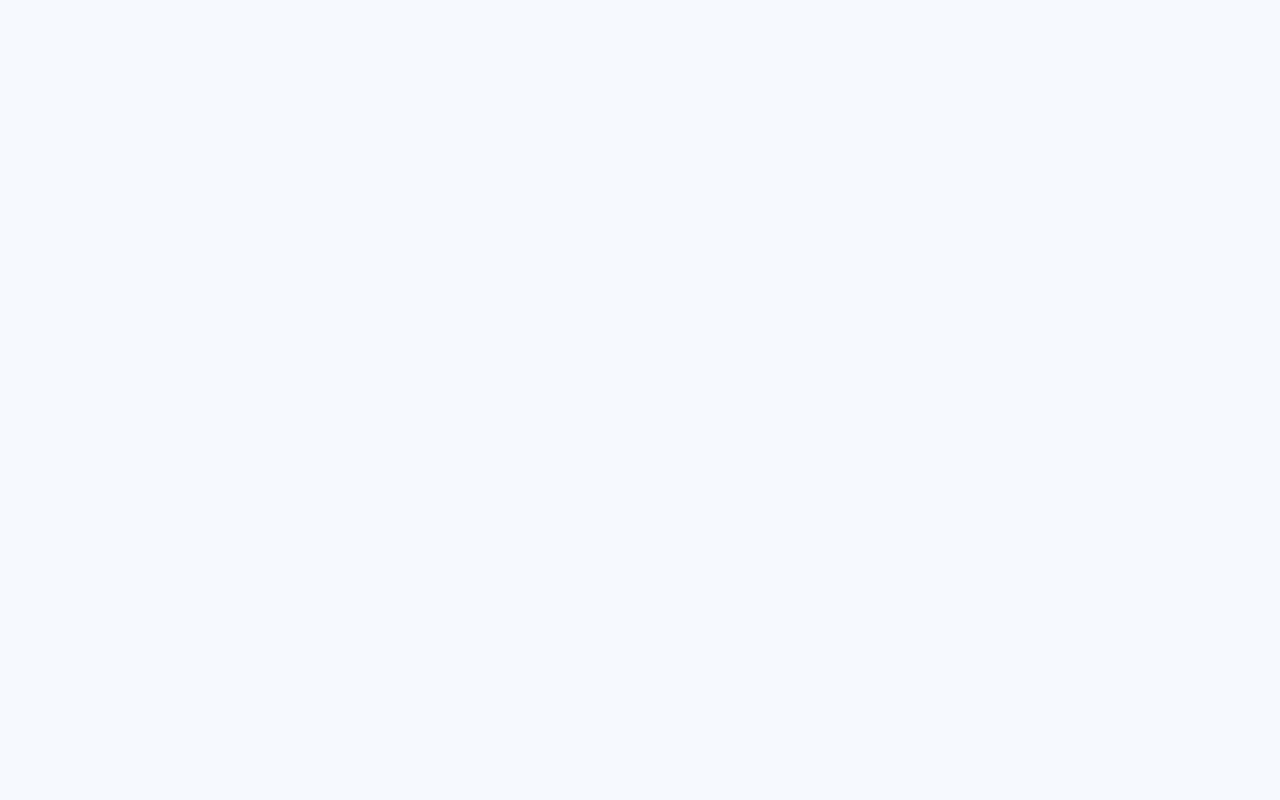
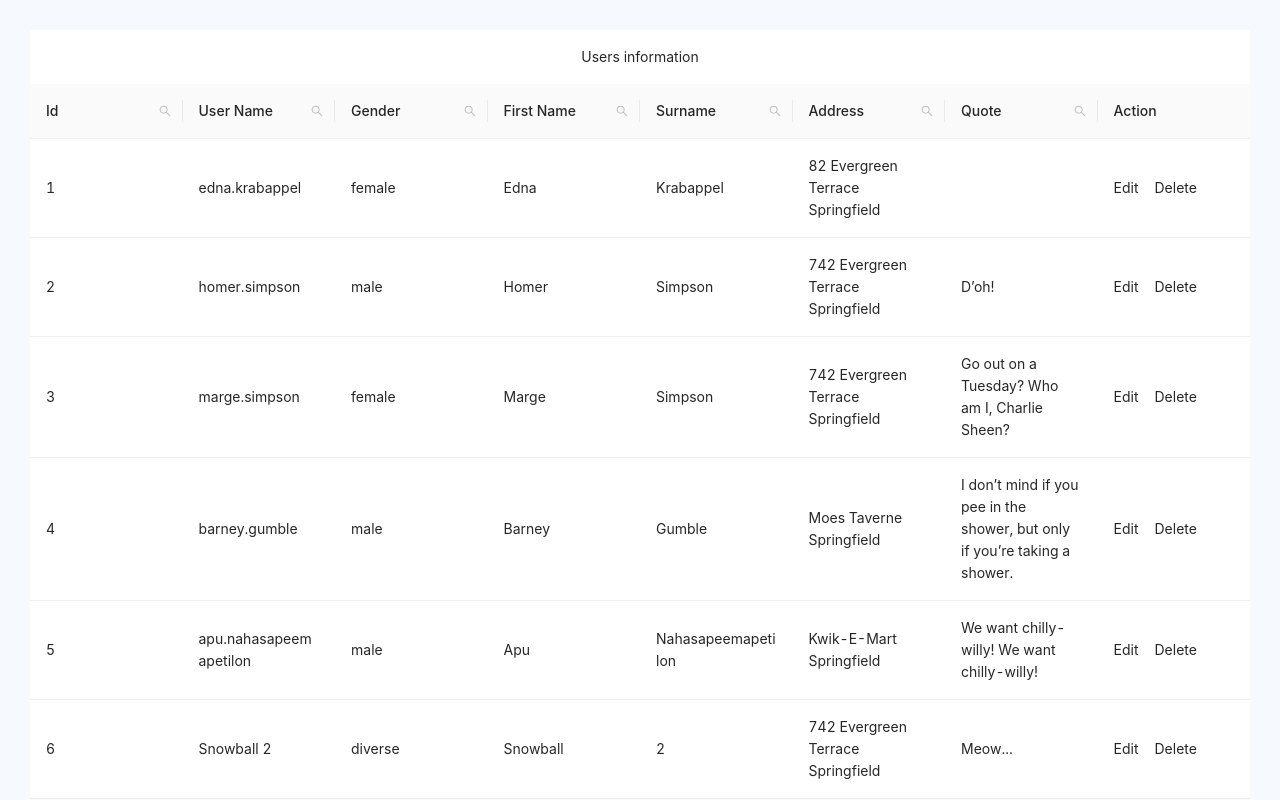
Before and after one commit to mahefnawy/bewerber-case-idealo, a React (Create React App) app: page / in a window 1280 px wide. Built offline with nearby package versions, Linux system fonts and the light colour scheme.

Commit message:
FE-1000 - users details table

```diff
--- a/package.json
+++ b/package.json
@@ -13,7 +13,8 @@
     "node-sass": "^4.14.1",
     "antd": "^4.8.6",
     "react-router-dom": "^5.2.0",
-    "recoil": "^0.1.2"
+    "recoil": "^0.1.2",
+    "react-highlight-words": "^0.16.0"
   },
   "scripts": {
     "start": "react-scripts start",
--- a/src/components/app/App.js
+++ b/src/components/app/App.js
@@ -1,10 +1,20 @@
 import React, { useState, useEffect, useRef, useLayoutEffect}  from 'react';
 import { Row, Col} from 'antd';
+import { useRecoilState } from "recoil";
+import { usersDataAtom } from "../../utils/atoms";
+import UsersInfoSearchTable from '../partials/usersInfoSearchTable/UsersInfoSearchTable';
 import './App.scss';
 
 function App() {
+  const [usersDataAtomRecoilState, setUsersDataAtomRecoilState] = useRecoilState(usersDataAtom);
+
   return (
     <div className="App">
+      <Row className="over-flow-scroll">
+        <Col  xs={24} sm={24} md={24} lg={24} xl={24}>
+          <UsersInfoSearchTable data={usersDataAtomRecoilState}/>
+        </Col>
+      </Row>
     </div>
   );
 }
--- a/src/components/app/App.scss
+++ b/src/components/app/App.scss
@@ -1 +1,4 @@
-@import "../../styles/index.scss";
+.App {
+  margin: 30px;
+  text-align: center;
+}
--- /dev/null
+++ b/src/components/partials/usersInfoSearchTable/UsersInfoSearchTable.js
@@ -0,0 +1,163 @@
+import React from 'react';
+import { Table, Input, Button, Space, Row } from 'antd';
+import Highlighter from 'react-highlight-words';
+import { SearchOutlined } from '@ant-design/icons';
+
+class UsersInfoSearchTable extends React.Component {
+  state = {
+    searchText: '',
+    searchedColumn: '',
+  };
+
+  getColumnSearchProps = dataIndex => ({
+    filterDropdown: ({ setSelectedKeys, selectedKeys, confirm, clearFilters }) => (
+      <div style={{ padding: 8 }}>
+        <Input
+          ref={node => {
+            this.searchInput = node;
+          }}
+          placeholder={`Search ${dataIndex}`}
+          value={selectedKeys[0]}
+          onChange={e => setSelectedKeys(e.target.value ? [e.target.value] : [])}
+          onPressEnter={() => this.handleSearch(selectedKeys, confirm, dataIndex)}
+          style={{ width: 188, marginBottom: 8, display: 'block' }}
+        />
+        <Space>
+          <Button
+            type="primary"
+            onClick={() => this.handleSearch(selectedKeys, confirm, dataIndex)}
+            icon={<SearchOutlined />}
+            size="small"
+            style={{ width: 90 }}
+          >
+            Search
+          </Button>
+          <Button onClick={() => this.handleReset(clearFilters)} size="small" style={{ width: 90 }}>
+            Reset
+          </Button>
+        </Space>
+      </div>
+    ),
+    filterIcon: filtered => <SearchOutlined style={{ color: filtered ? '#1890ff' : undefined }} />,
+    onFilter: (value, record) =>
+      record[dataIndex]
+        ? record[dataIndex].toString().toLowerCase().includes(value.toLowerCase())
+        : '',
+    onFilterDropdownVisibleChange: visible => {
+      if (visible) {
+        setTimeout(() => this.searchInput.select(), 100);
+      }
+    },
+    render: text =>
+      this.state.searchedColumn === dataIndex ? (
+        <Highlighter
+          highlightStyle={{ backgroundColor: '#ffc069', padding: 0 }}
+          searchWords={[this.state.searchText]}
+          autoEscape
+          textToHighlight={text ? text.toString() : ''}
+        />
+      ) : (
+        text
+      ),
+  });
+
+  handleFullEditClick = (e) => {
+    let targetID = e.target.parentNode.parentNode.parentNode.parentNode.getAttribute("data-row-key");
+    this.props.onFullEditClick(targetID);
+  }
+
+  handleDeleteClick = (e) => {
+    let targetID = e.target.parentNode.parentNode.parentNode.parentNode.getAttribute("data-row-key");
+    this.props.onDeleteClick(targetID);
+  }
+
+  handleSearch = (selectedKeys, confirm, dataIndex) => {
+    confirm();
+    this.setState({
+      searchText: selectedKeys[0],
+      searchedColumn: dataIndex,
+    });
+  };
+
+  handleReset = clearFilters => {
+    clearFilters();
+    this.setState({ searchText: '' });
+  };
+
+
+  render() {
+    const loading = this.props.tableLoading;
+    const data = [
+      ...this.props.data
+    ];
+    const columns = [
+      {
+        title: 'Id',
+        dataIndex: 'id',
+        key: 'key',
+        ...this.getColumnSearchProps('id'),
+        render: text => <span>{text}</span>
+      },
+      {
+        title: 'User Name',
+        dataIndex: 'username',
+        key: 'key',
+        ...this.getColumnSearchProps('username'),
+        render: text => <span>{text}</span>
+      },
+      {
+        title: 'Gender',
+        dataIndex: 'gender',
+        key: 'key',
+        ...this.getColumnSearchProps('gender'),
+        render: text => <span>{text}</span>
+      },
+      {
+        title: 'First Name',
+        dataIndex: 'firstname',
+        key: 'key',
+        ...this.getColumnSearchProps('firstname'),
+        render: text => <span>{text}</span>
+      },
+      {
+        title: 'Surname',
+        dataIndex: 'surname',
+        key: 'key',
+        ...this.getColumnSearchProps('surname'),
+        render: text => <span>{text}</span>
+      },
+      {
+        title: 'Address',
+        dataIndex: 'address',
+        key: 'key',
+        ...this.getColumnSearchProps('address'),
+        render: text => <span>{text}</span>
+      },
+      {
+        title: 'Quote',
+        dataIndex: 'quote',
+        key: 'key',
+        ...this.getColumnSearchProps('quote'),
+        render: text => <span>{text}</span>
+      },
+      {
+        title: 'Action',
+        fixed: 'right',
+        key: 'action',
+        render: (text, record) => (
+          <Space size="middle">
+            <span onClick={(e) => this.handleFullEditClick(e)}>Edit</span>
+            <span onClick={(e) => this.handleDeleteClick(e)}>Delete</span>
+          </Space>
+        ),
+      },
+    ];
+    return (
+      <Row className="over-flow-scroll">
+        <Table title={() => 'Users information'}  footer={() => ''} columns={columns} dataSource={data} scroll={{ x: 10 }} sticky pagination={false}/>
+      </Row>
+    )
+  }
+}
+
+export default UsersInfoSearchTable;
--- a/src/index.js
+++ b/src/index.js
@@ -1,12 +1,16 @@
 import React from 'react';
 import ReactDOM from 'react-dom';
+import { RecoilRoot } from "recoil";
 import './index.scss';
 import App from './components/app/App';
 import reportWebVitals from './reportWebVitals';
+import 'antd/dist/antd.css';
 
 ReactDOM.render(
   <React.StrictMode>
-    <App />
+    <RecoilRoot>
+      <App />
+    </RecoilRoot>
   </React.StrictMode>,
   document.getElementById('root')
 );
--- /dev/null
+++ b/src/styles/antCustomDesigns.scss
@@ -0,0 +1,14 @@
+@import "./styles.scss";
+
+.ant-space-item {
+  svg {
+    margin-bottom: 5px;
+  }
+}
+
+td {
+  span:hover {
+    color: $table-link-color;
+    cursor: pointer;
+  }
+}
--- a/src/styles/index.scss
+++ b/src/styles/index.scss
@@ -1,3 +1,4 @@
 @import "./styles.scss";
 @import "./colors.scss";
 @import "./fonts.scss";
+@import "./antCustomDesigns.scss";
--- a/src/styles/styles.scss
+++ b/src/styles/styles.scss
@@ -43,3 +43,7 @@
 .text-align-center {
   text-align: center;
 }
+
+.over-flow-scroll {
+  overflow: scroll;
+}
--- /dev/null
+++ b/src/utils/atoms.js
@@ -0,0 +1,9 @@
+import { atom } from "recoil";
+import Data from "./data";
+
+var usersDataStore = Data.usersData;
+
+export const usersDataAtom = atom({
+  key: 'usersDataAtom',
+  default: usersDataStore
+});
```
Also changed, not shown: 1 other file (tests, documents, lock files or other folders).
